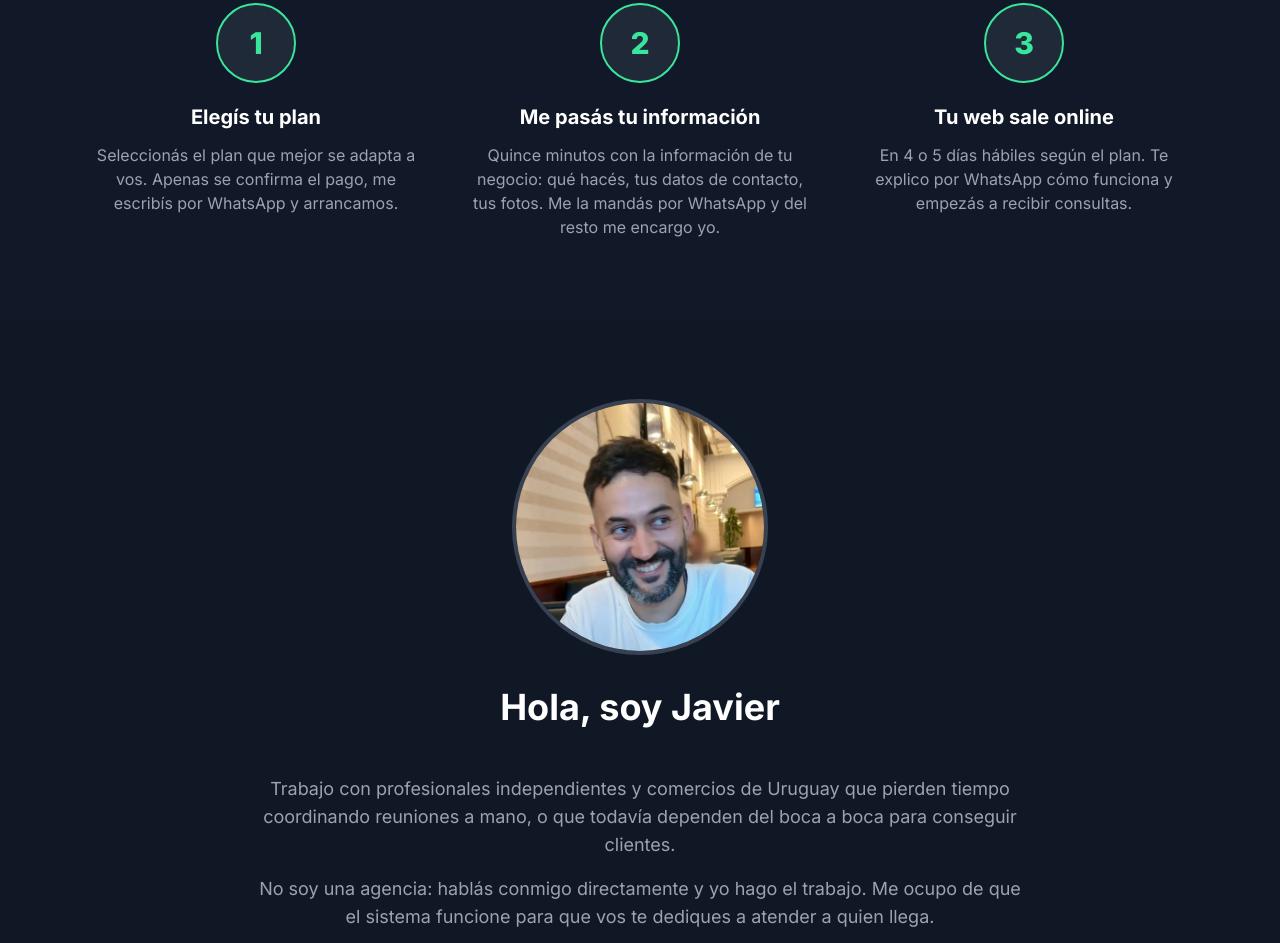
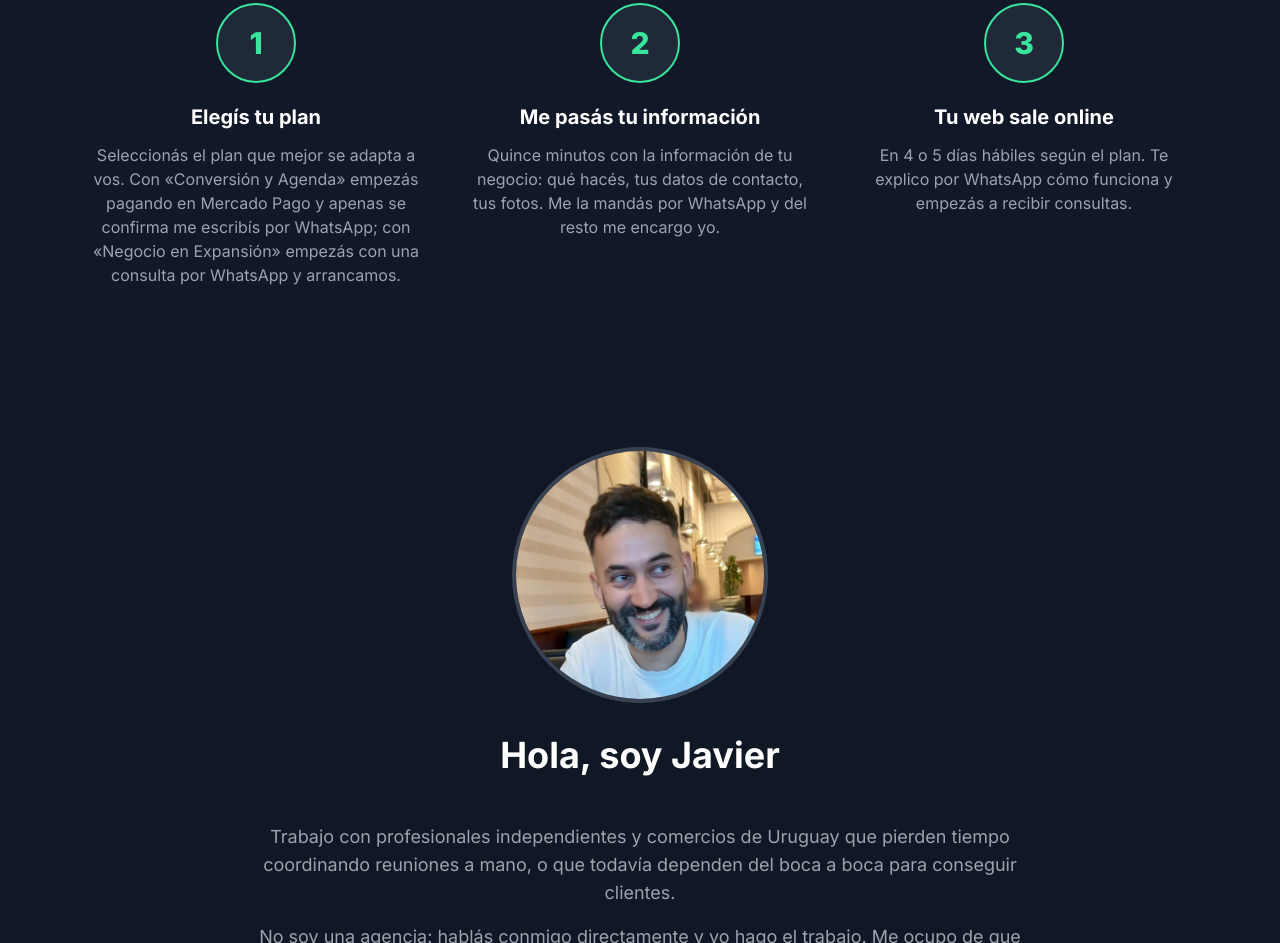
Before and after one commit to jperezpro/jperez, a website: page index.html in a window 1280 px wide. Shown: the part 2311-3254 px from the top of the page. Drawn offline with Linux system fonts and the light colour scheme.

Commit message:
Aclara en el primer paso cómo empieza cada plan (Mercado Pago o consulta por WhatsApp)
Co-Authored-By: Claude Opus 5.5 <noreply@anthropic.com>

```diff
--- a/index.html
+++ b/index.html
@@ -350,7 +350,7 @@
                             <span class="text-3xl font-extrabold text-[#39E59C]">1</span>
                         </div>
                         <h3 class="font-bold text-xl text-white mb-3">Elegís tu plan</h3>
-                        <p class="text-gray-400 px-2">Seleccionás el plan que mejor se adapta a vos. Apenas se confirma el pago, me escribís por WhatsApp y arrancamos.</p>
+                        <p class="text-gray-400 px-2">Seleccionás el plan que mejor se adapta a vos. Con «Conversión y Agenda» empezás pagando en Mercado Pago y apenas se confirma me escribís por WhatsApp; con «Negocio en Expansión» empezás con una consulta por WhatsApp y arrancamos.</p>
                     </div>
                     <div class="flex flex-col items-center">
                         <div class="flex items-center justify-center h-20 w-20 rounded-full bg-gray-800 border-2 border-[#39E59C] mb-5">
```
